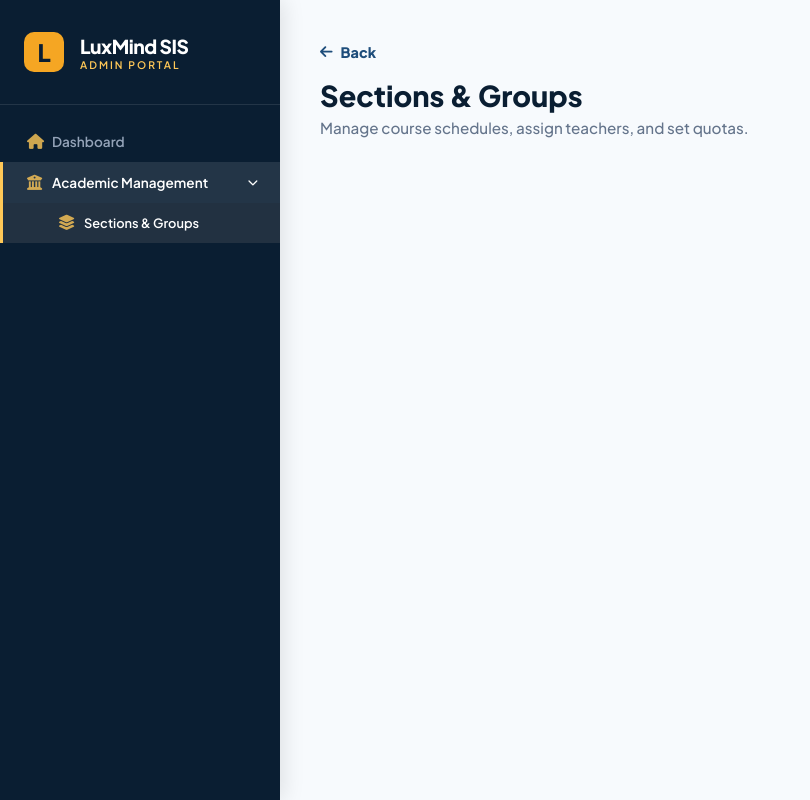
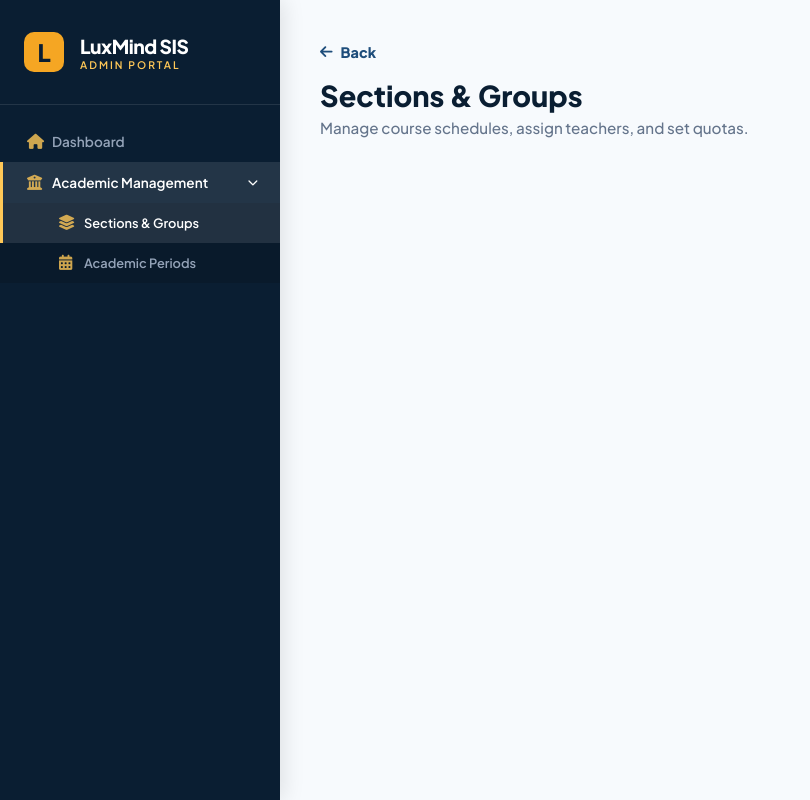
Before and after one commit to janvier0074/luxmind-sis-v2, a Node server app: template views/admin-sections.ejs in a window 1280 px wide. Shown: the whole page, without its empty margins (0-810 px from the left). Run offline with Node 20, Linux system fonts and the light colour scheme; the template is opened without the code that fills it, so the values that code supplies are empty; some libraries are stand-ins or nearby versions.

Commit message:
Add Academic Periods to sections sidebar

```diff
--- a/views/admin-sections.ejs
+++ b/views/admin-sections.ejs
@@ -101,6 +101,7 @@
         </a>
         <ul class="submenu open">
           <li class="menu-item"><a href="/sis/admin/sections" class="menu-link active"><i class="fas fa-layer-group main-icon"></i> Sections & Groups</a></li>
+          <li class="menu-item"><a href="/sis/admin/periods" class="menu-link"><i class="fas fa-calendar-alt main-icon"></i> Academic Periods</a></li>
         </ul>
       </li>
     </ul>
```
